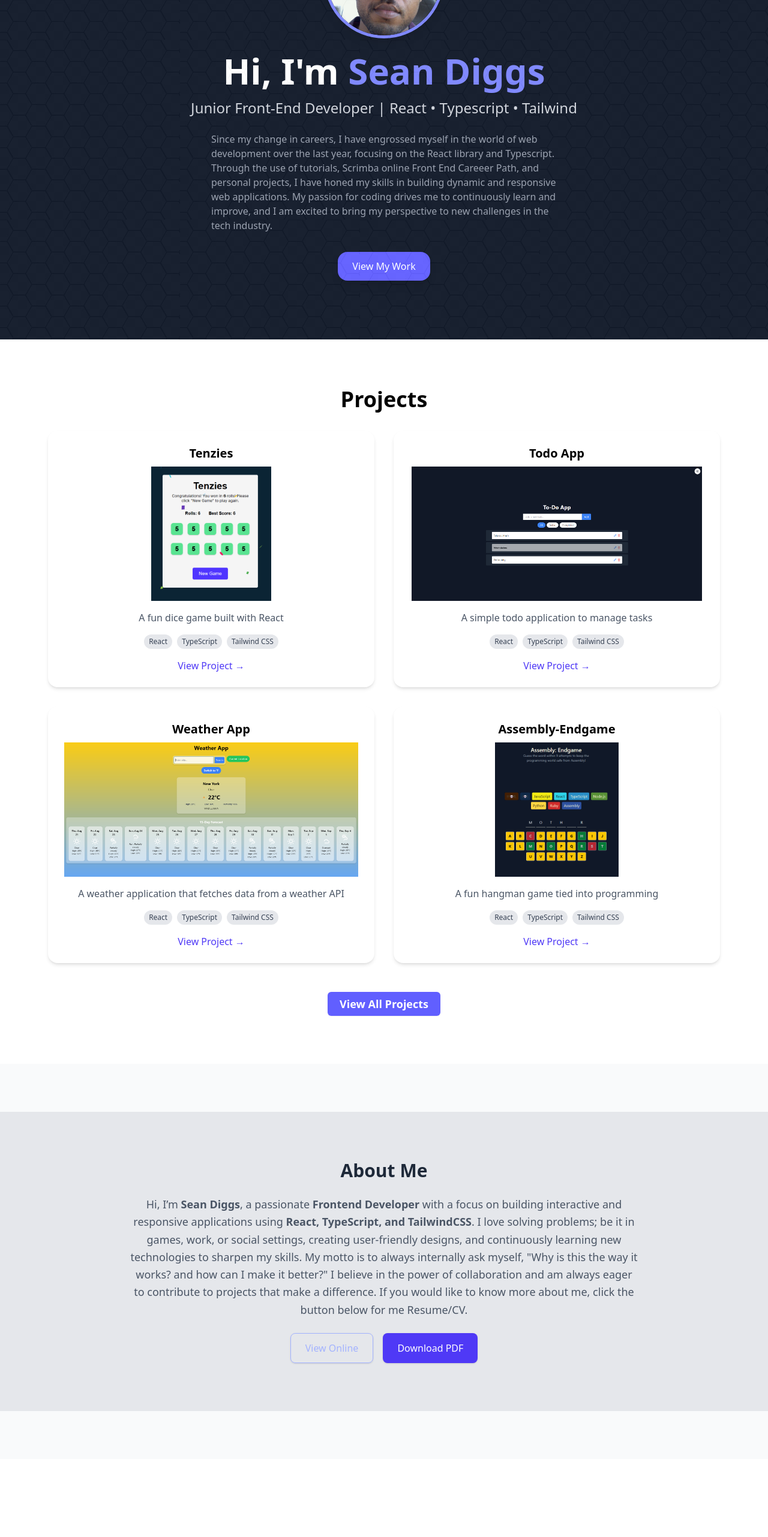
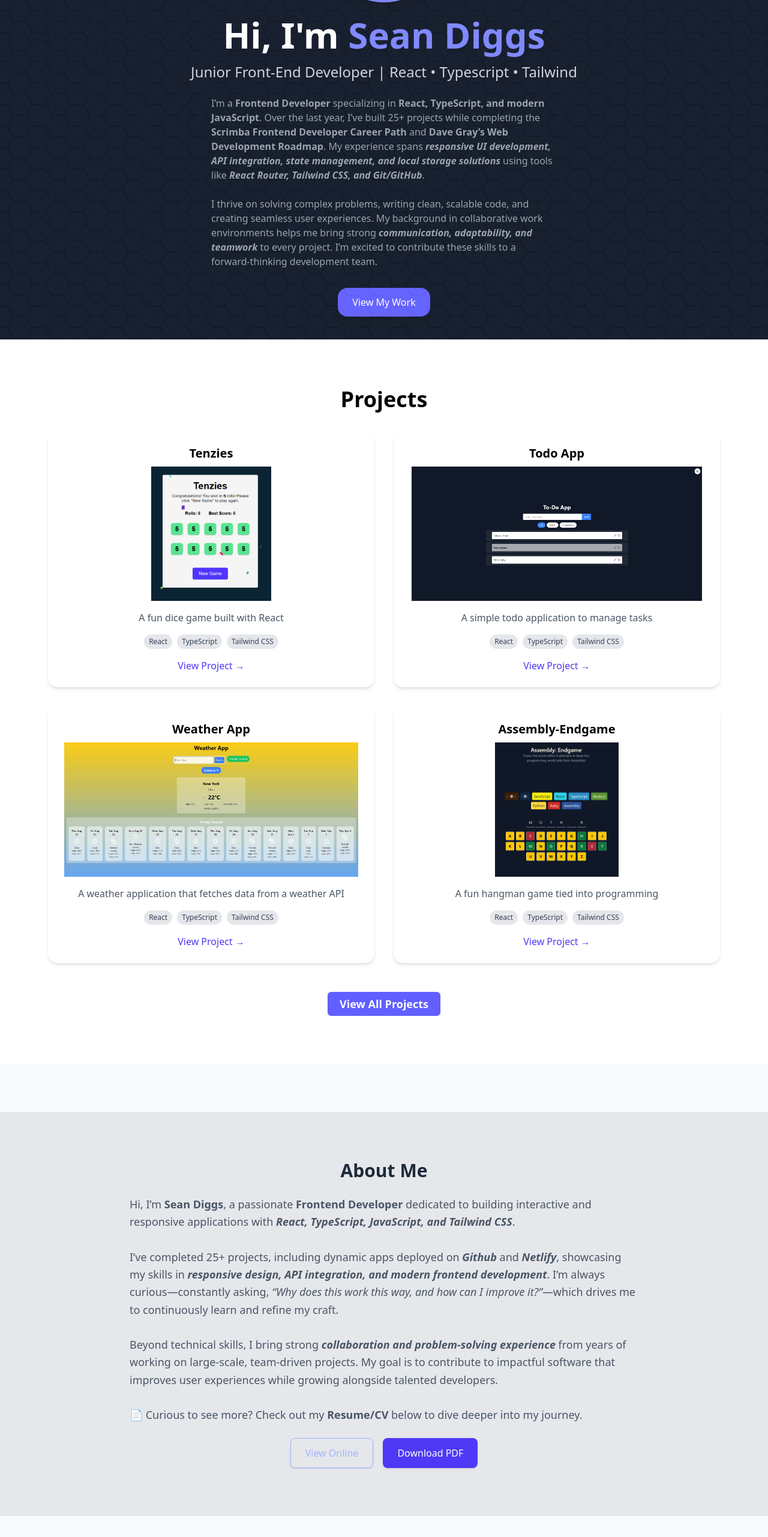
Before and after one commit to Shondii-fed/Front-End-Dev-Portfolio, a React (Vite) app: page / in a window 1280 px wide. Shown: the part 234-2797 px from the top of the page at 60% size. Built offline with nearby package versions, Linux system fonts and the light colour scheme.

Commit message:
Updated Hero and About Sections

```diff
--- a/src/components/About.tsx
+++ b/src/components/About.tsx
@@ -18,18 +18,30 @@ export default function About() {
                     initial={{ opacity: 0 }}
                     whileInView={{ opacity: 1 }}
                     transition={{ duration: 1 }}
-                    className="text-lg text-gray-600 dark:text-gray-300 leading-relaxed"
+                    className="text-lg text-gray-600 dark:text-gray-300 text-left leading-relaxed"
                 >
-                    Hi, I’m <span className="font-semibold">Sean Diggs</span>, a passionate{" "}
-                    <span className="font-semibold">Frontend Developer</span> with a focus
-                    on building interactive and responsive applications using{" "}
-                    <span className="font-semibold">React, TypeScript, and TailwindCSS</span>.
-                    I love solving problems; be it in games, work, or social settings, creating
-                    user-friendly designs, and continuously learning new technologies to sharpen
-                    my skills. My motto is to always internally ask myself, "Why is this the way it
-                    works? and how can I make it better?" I believe in the power of collaboration and
-                    am always eager to contribute to projects that make a difference. If you would like
-                    to know more about me, click the button below for me Resume/CV.
+                    <p>
+                        Hi, I’m <strong>Sean Diggs</strong>, a passionate <strong>Frontend Developer</strong> dedicated to building interactive and responsive applications with <strong><em>React, TypeScript, JavaScript, and Tailwind CSS</em></strong>.
+                    </p>
+
+                    <br></br>
+
+                    <p>
+                        I’ve completed 25+ projects, including dynamic apps deployed on <strong><em>Github</em></strong> and <strong><em>Netlify</em></strong>, showcasing my skills in <strong><em>responsive design, API integration, and modern frontend development</em></strong>. I’m always curious—constantly asking, <em>“Why does this work this way, and how can I improve it?”</em>—which drives me to continuously learn and refine my craft.
+                    </p>
+
+                    <br></br>
+
+                    <p>
+                        Beyond technical skills, I bring strong <strong><em>collaboration and problem-solving experience</em></strong> from years of working on large-scale, team-driven projects. My goal is to contribute to impactful software that improves user experiences while growing alongside talented developers.
+                    </p>
+
+                    <br></br>
+
+                    <p>
+                        📄 Curious to see more? Check out my <strong>Resume/CV</strong> below to dive deeper into my journey.
+                    </p>
+
                 </motion.p>
 
                 <div className="flex justify-center gap-4 mt-6">
--- a/src/components/Hero.tsx
+++ b/src/components/Hero.tsx
@@ -40,7 +40,14 @@ function Hero() {
                 animate={{ opacity: 1 }}
                 transition={{ delay: 0.6, duration: 0.8 }}
                 >
-                Since my change in careers, I have engrossed myself in the world of web development over the last year, focusing on the React library and Typescript. Through the use of tutorials, Scrimba online Front End Careeer Path, and personal projects, I have honed my skills in building dynamic and responsive web applications. My passion for coding drives me to continuously learn and improve, and I am excited to bring my perspective to new challenges in the tech industry.
+                <p>
+                    I’m a <strong>Frontend Developer</strong> specializing in <strong>React, TypeScript, and modern JavaScript</strong>. Over the last year, I’ve built 25+ projects while completing the <strong>Scrimba Frontend Developer Career Path</strong> and <strong>Dave Gray’s Web Development Roadmap</strong>. My experience spans <strong><em>responsive UI development, API integration, state management, and local storage solutions</em></strong> using   tools like <strong><em>React Router, Tailwind CSS, and Git/GitHub</em></strong>.
+                </p>
+                <br></br>
+                <p>
+                    I thrive on solving complex problems, writing clean, scalable code, and creating seamless user experiences. My background in collaborative work environments helps me bring strong <strong><em>communication, adaptability, and teamwork</em></strong> to every project. I’m excited to contribute these skills to a forward-thinking development team.
+                </p>
+
             </motion.p>
 
             <motion.a
```
